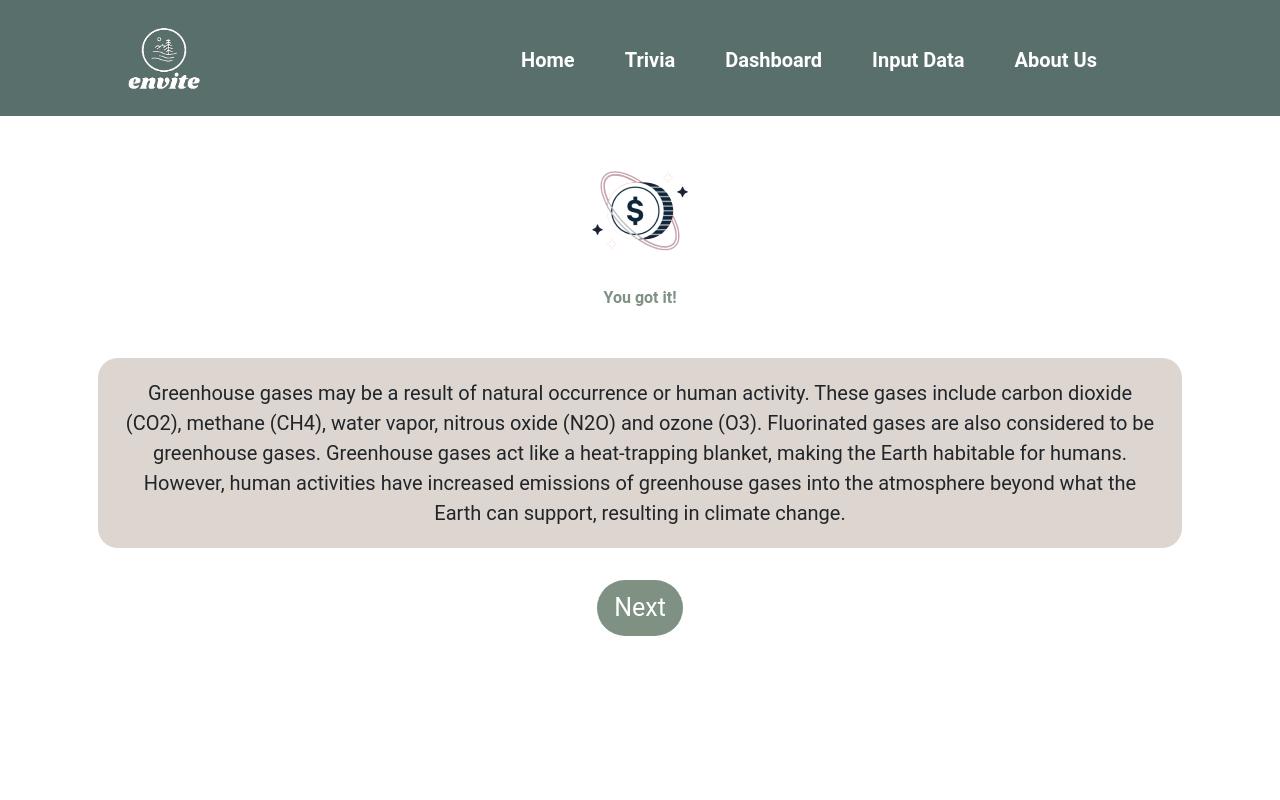
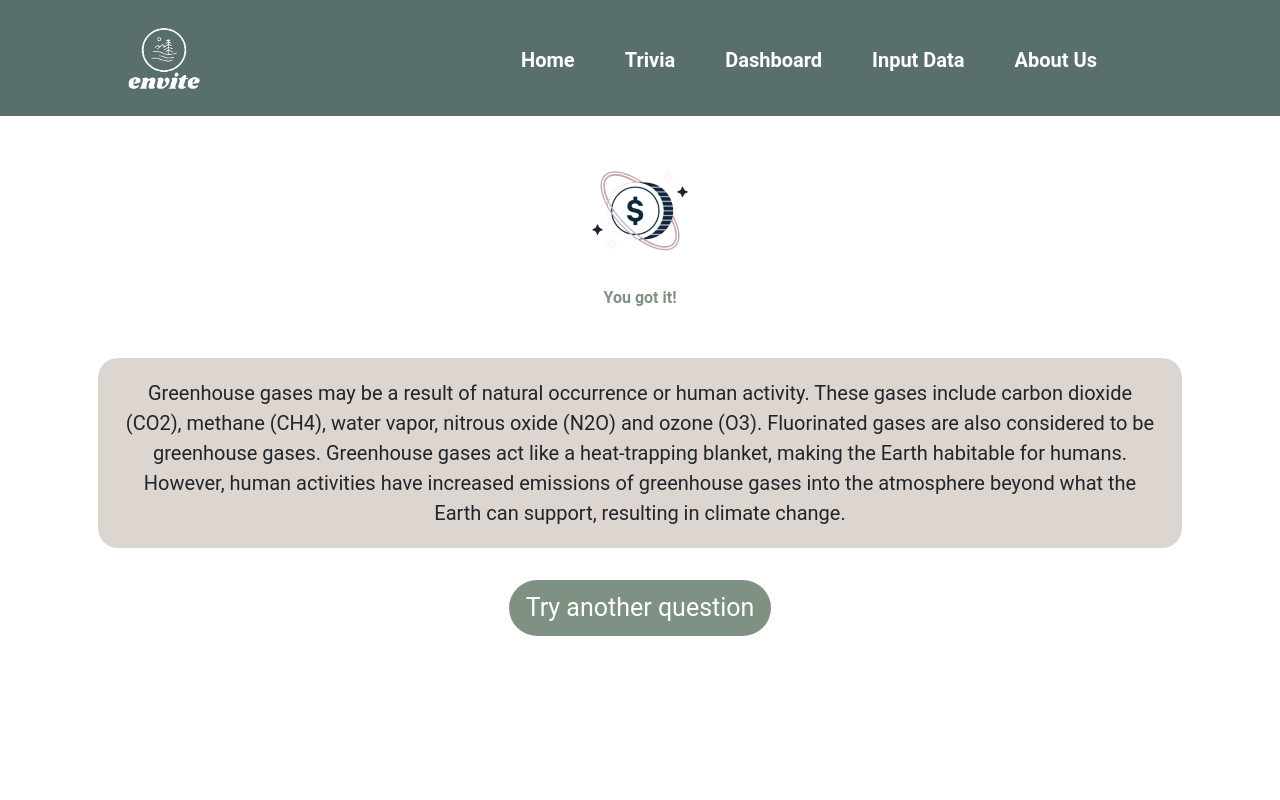
Before and after one commit to QwangNguyen/project-group9, a React (Create React App) app: page /trivia4 in a window 1280 px wide. Shown: the top 800 px of the page. Built offline with nearby package versions, Linux system fonts and the light colour scheme.

Commit message:
Added incorrect answer option to trivia sequence

```diff
--- a/src/components/App.js
+++ b/src/components/App.js
@@ -14,6 +14,7 @@ import { Trivia2 } from './Trivia2';
 import { Trivia3 } from './Trivia3';
 import { Trivia4 } from './Trivia4';
 import { Home } from './Home';
+import { IncorrectAnswer } from './IncorrectTrivia'
 
 function App() {
   return (
@@ -32,6 +33,7 @@ function App() {
         <Route path="trivia2" element={<Trivia2 />} />
         <Route path="trivia3" element={<Trivia3 />} />
         <Route path="trivia4" element={<Trivia4 />} />
+        <Route path="incorrect" element={<IncorrectAnswer />} />
         <Route path="sustainabilityScore" element={<SustainabilityScore />}/>
         <Route path="dashboard" element={<Dashboard />}/>
       </Routes>
--- /dev/null
+++ b/src/components/IncorrectTrivia.js
@@ -0,0 +1,17 @@
+import React from 'react';
+import { Link} from 'react-router-dom';
+
+export function IncorrectAnswer() {
+    console.log("incorrect");
+    return (
+        <main className="triviaBody centerMain">
+            <div className="col-sm-12">
+                <div className="content">
+                    <h1>Incorrect answer!</h1>
+                    <p>Your answer was incorrect.</p>
+                    <Link to="/trivia2" className="btn btn-lg start centerElement">Try another question</Link>
+                </div>
+            </div>
+        </main>
+    )
+}
--- a/src/components/Trivia3.js
+++ b/src/components/Trivia3.js
@@ -21,7 +21,7 @@ export function Trivia3() {
                     </div>
                     <div className="col-md-6 d-flex">
                         <div className="buttonbody">
-                            <button type="button" className="btn btn-lg triviaCategory buttonTan">Water Vapor</button>
+                            <Link to="/incorrect" className="btn btn-lg triviaCategory buttonTan">Water Vapor</Link>
                         </div>
                     </div>
                     <div className="col-md-6 d-flex">
--- a/src/components/Trivia4.js
+++ b/src/components/Trivia4.js
@@ -1,4 +1,5 @@
 import React from 'react';
+import { Link } from 'react-router-dom';
 
 export function Trivia4() {
     return (
@@ -28,7 +29,7 @@ export function Trivia4() {
                 </div>
             </div>
             <div className="container">
-                <button type="button" className="btn btn-lg start centerElement">Next</button>
+                <Link to="/trivia2" className="btn btn-lg start centerElement">Try another question</Link>
             </div>
         </main>
     )
```
